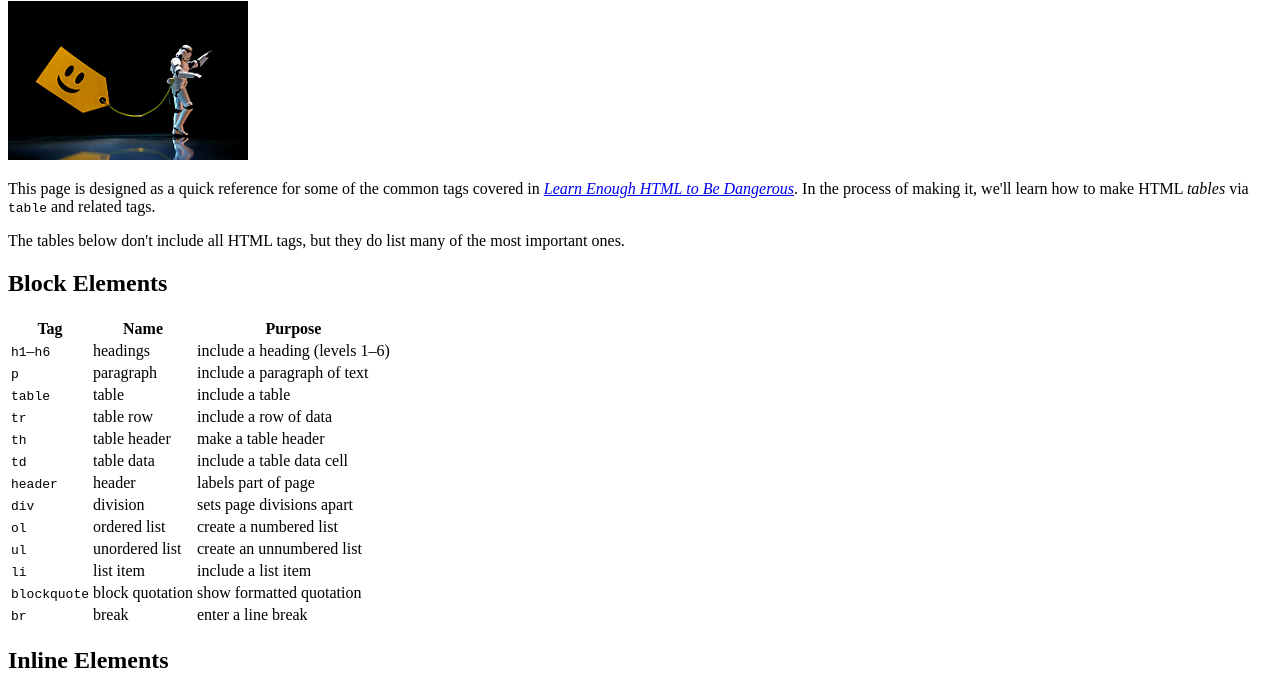
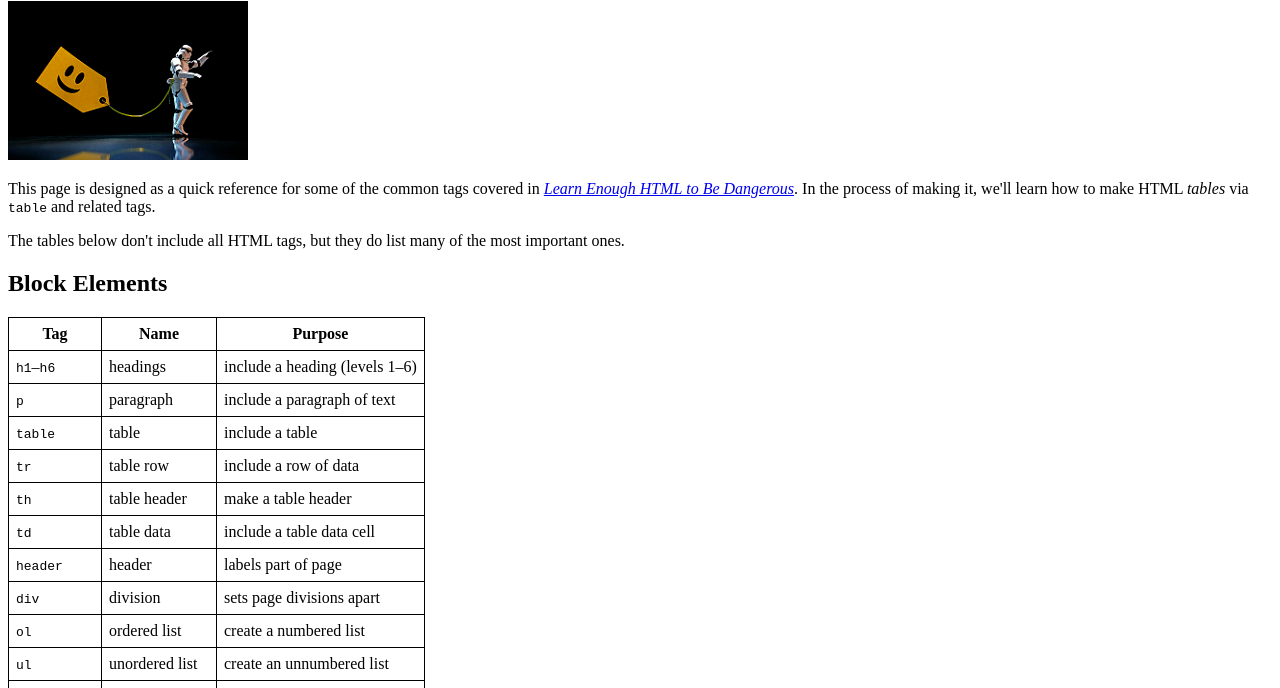
Before and after one commit to NathanSadler/sample_website, a plain HTML site: page tags.html in a window 1280 px wide. Shown: the part 105-793 px from the top of the page. Drawn offline with Linux system fonts and the light colour scheme.

Commit message:
Add styling to tables

```diff
--- a/css/main.css
+++ b/css/main.css
@@ -57,3 +57,14 @@ blockquote
   font-weight: bold;
   color: #ff0000;
 }
+
+th, td
+{
+  border: 1px solid black;
+  padding: 7px;
+}
+
+table
+{
+  border-collapse: collapse;
+}
```
